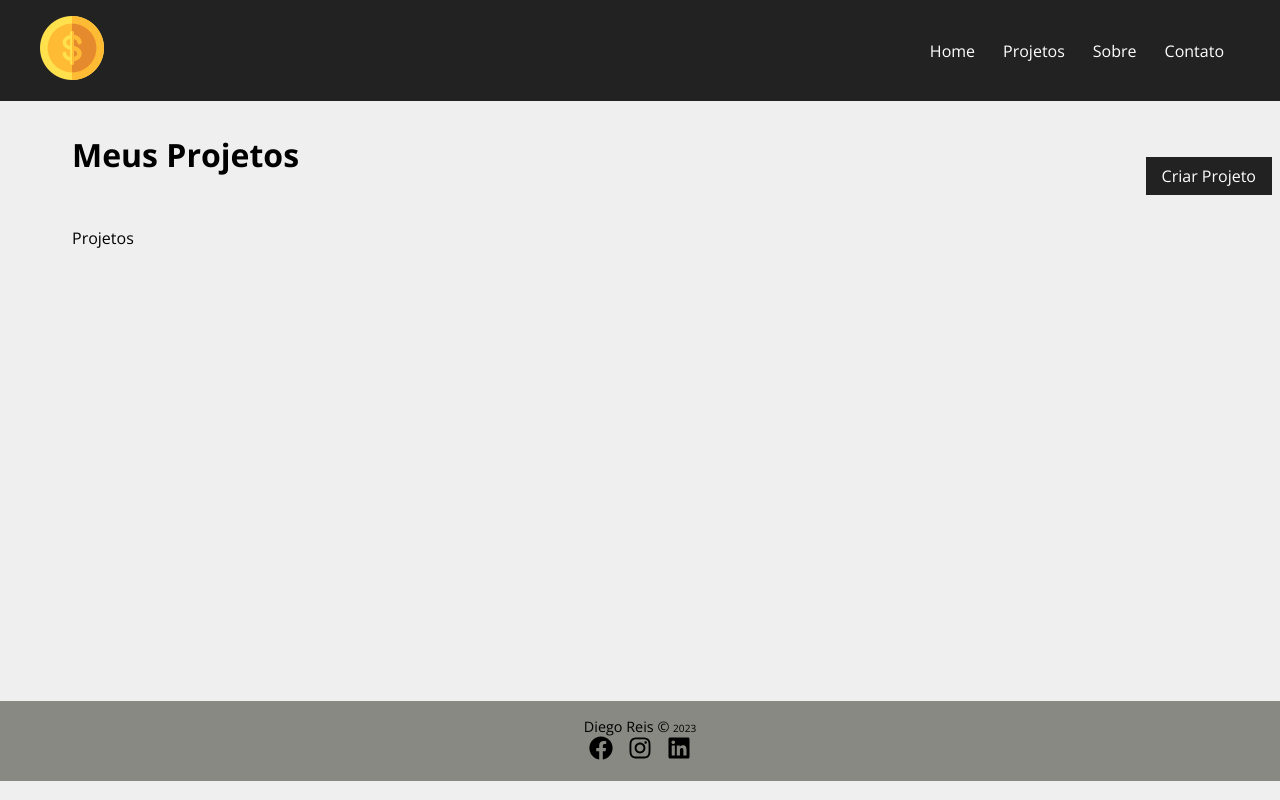
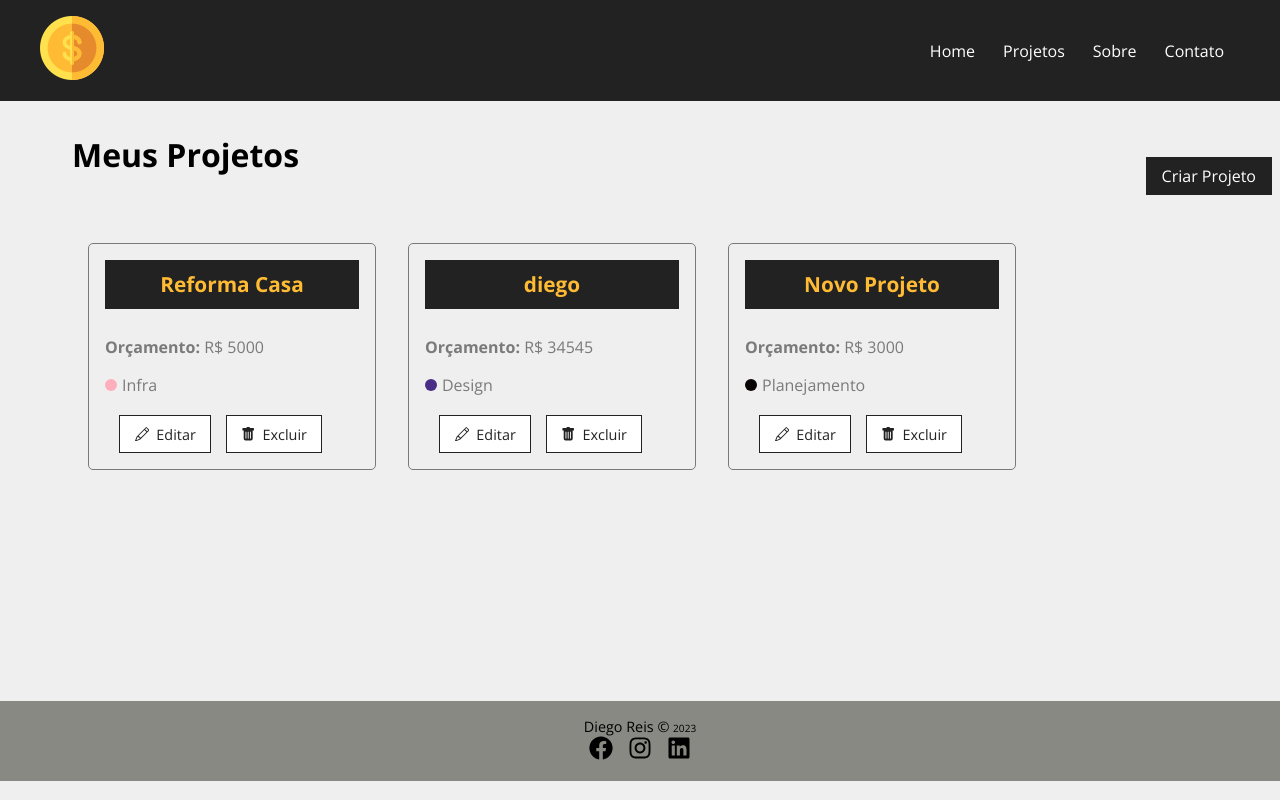
Before and after one commit to DiegoReso/Costs-React, a React (Create React App) app: page /projetos in a window 1280 px wide. Shown: the top 800 px of the page. Built offline with nearby package versions, Linux system fonts and the light colour scheme; data requests are answered from the project's data file.

Commit message:
create projectcard and projectcard css

```diff
--- a/db.json
+++ b/db.json
@@ -1,92 +1,37 @@
 {
   "projects": [
     {
-      "name": "diego",
-      "budget": "345345",
+      "name": "Reforma Casa",
+      "budget": "5000",
       "category": {
-        "id": "2",
-        "name": "Desenvolvimento"
+        "id": "1",
+        "name": "Infra"
       },
       "cost": 0,
       "services": [],
       "id": 1
     },
     {
-      "name": "sdfsdf",
-      "budget": "3454",
+      "name": "diego",
+      "budget": "34545",
       "category": {
-        "id": "1",
-        "name": "Infra"
+        "id": "3",
+        "name": "Design"
       },
       "cost": 0,
       "services": [],
       "id": 2
     },
     {
-      "name": "sdfsdf",
-      "budget": "4354545",
-      "category": {
-        "id": "1",
-        "name": "Infra"
-      },
-      "cost": 0,
-      "services": [],
-      "id": 3
-    },
-    {
-      "name": "diego",
-      "budget": "5345",
-      "category": {
-        "id": "1",
-        "name": "Infra"
-      },
-      "cost": 0,
-      "services": [],
-      "id": 4
-    },
-    {
-      "name": "sdfsdf",
-      "budget": "34534",
-      "category": {
-        "id": "2",
-        "name": "Desenvolvimento"
-      },
-      "cost": 0,
-      "services": [],
-      "id": 5
-    },
-    {
-      "name": "sdfsdf",
-      "budget": "345",
+      "name": "Novo Projeto",
+      "budget": "3000",
       "category": {
         "id": "4",
         "name": "Planejamento"
       },
       "cost": 0,
       "services": [],
-      "id": 6
-    },
-    {
-      "name": "diego",
-      "budget": "3434",
-      "category": {
-        "id": "2",
-        "name": "Desenvolvimento"
-      },
-      "cost": 0,
-      "services": [],
-      "id": 7
-    },
-    {
-      "name": "diego",
-      "budget": "4354",
-      "category": {
-        "id": "1",
-        "name": "Infra"
-      },
-      "cost": 0,
-      "services": [],
-      "id": 8
+      "id": 3
     }
   ],
   "categories": [
--- a/src/components/pages/Projects.js
+++ b/src/components/pages/Projects.js
@@ -3,9 +3,12 @@
 import styles from './Projects.module.css'
 import Container from "../layout/Container"
 import LinkButton from "../layout/LinkButton"
+import ProjectCard from "../projects/ProjectCard"
+import { useState,useEffect } from "react"
 
 function Projects(){
 
+  const [projects,setProjects] =useState([])
 
   const location = useLocation()
   let message = ''
@@ -14,6 +17,20 @@
     message = location.state.message
   }
 
+
+    useEffect(()=>{
+
+      fetch("http://localhost:5000/projects",{
+        method: 'GET',
+        headers: {
+          'Content-Type': 'application/json',
+        },
+      }).then(resp => resp.json())
+      .then(data => {
+        setProjects(data)
+      })
+      .catch(err => console.log(err))
+    },[])
 
 
   return(
@@ -24,7 +41,15 @@
       </div>
       { message &&  <Message msg={message} type="success"/>}
       <Container customClass="start">
-        <p>Projetos</p>
+        {projects.length > 0 &&
+          projects.map((project) => <ProjectCard
+            name={project.name}
+            id={project.id}
+            budget={project.budget}
+            category={project.category.name}
+            key={project.id}
+            />
+          )}
       </Container>
     </div>
   )
--- /dev/null
+++ b/src/components/projects/ProjectCard.js
@@ -0,0 +1,27 @@
+import styles from './ProjectCard.module.css'
+import {BsPencil, BsFillTrashFill} from 'react-icons/bs'
+import { Link } from 'react-router-dom'
+
+function ProjectCard({id,name,budget,category,handleRemove}){
+  return(
+    <div className={styles.project_card}>
+      <h4>{name}</h4>
+      <p>
+        <span>Orçamento: </span> R$ {budget}
+      </p>
+      <p className={styles.category_text}>
+        <span className={`${styles[category.toLowerCase()] }`}></span> {category}
+      </p>
+      <div className={styles.project_card_actions}>
+        <Link to="/">
+          <BsPencil/>Editar
+        </Link>
+      <button>
+        <BsFillTrashFill/>Excluir
+      </button>
+      </div>
+    </div>
+  )
+}
+
+export default ProjectCard
--- /dev/null
+++ b/src/components/projects/ProjectCard.module.css
@@ -0,0 +1,90 @@
+.project_card{
+  padding: 1em;
+  border: 1px solid #7a7a7a;
+  border-radius: 5px;
+  width: 24%;
+  margin: 1em;
+}
+
+.project_card h4{
+  background-color: #222;
+  color: #ffbb33;
+  margin-bottom: 1.3em;
+  font-size: 1.3em;
+  padding: 0.5em;
+  text-align: center;
+}
+
+.project_card p{
+  color: #7a7a7a;
+  margin-bottom: 1em;
+
+}
+
+.project_card p span{
+  font-weight: bold;
+}
+
+.category_text{
+  display: flex;
+  align-items: center;
+}
+
+.category_text span{
+  display: block ;
+  width: 12px;
+  height: 12px;
+  border-radius: 50%;
+  background-color: #817878;
+  margin-right: 5px;
+}
+
+.category_text .infra{
+background-color: #ffaebc;
+}
+
+.category_text .desenvolvimento{
+  background-color: #1b8f62;
+}
+
+.category_text .design{
+  background-color: #492e88;
+}
+
+.category_text .planejamento{
+  background-color: #0a0505;
+}
+
+.project_card_actions{
+  margin-top: 1.2em ;
+  display: flex;
+  align-items: center;
+}
+
+.project_card_actions a,
+.project_card_actions button{
+  text-decoration: none;
+  border: none;
+  background-color: #fff;
+  color:#222;
+  font-size: .9em;
+  padding: .6em 1em;
+  cursor: pointer;
+  margin-left: 1em;
+  border:1px solid #222;
+  display: flex;
+  align-items: center;
+  justify-content: center;
+  transition: .5s;
+}
+
+.project_card_actions a:hover,
+.project_card_actions button:hover{
+  background-color: #222;
+  color: #ffbb33;
+}
+
+.project_card_actions svg{
+  margin-right: .5em;
+
+}
```
